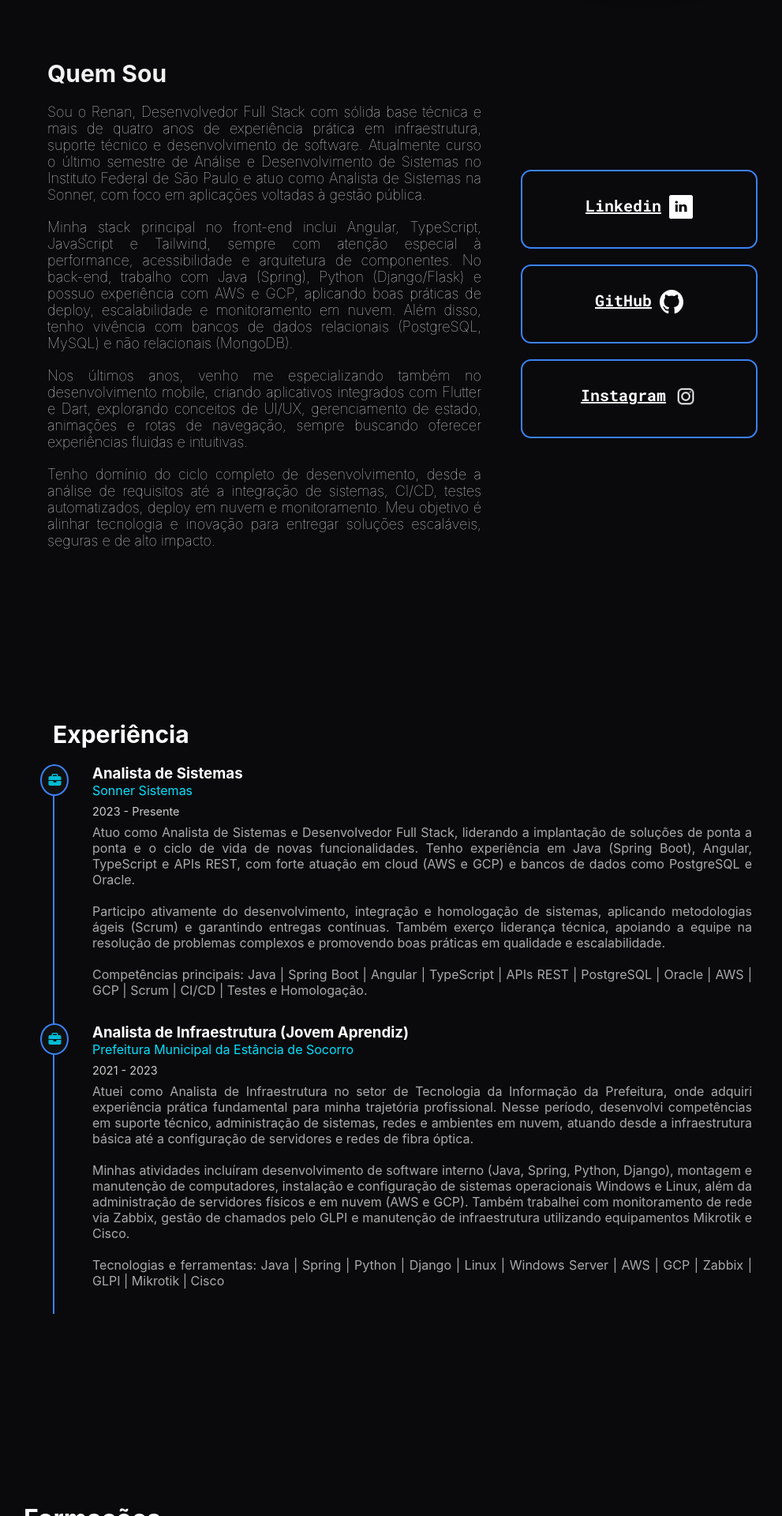
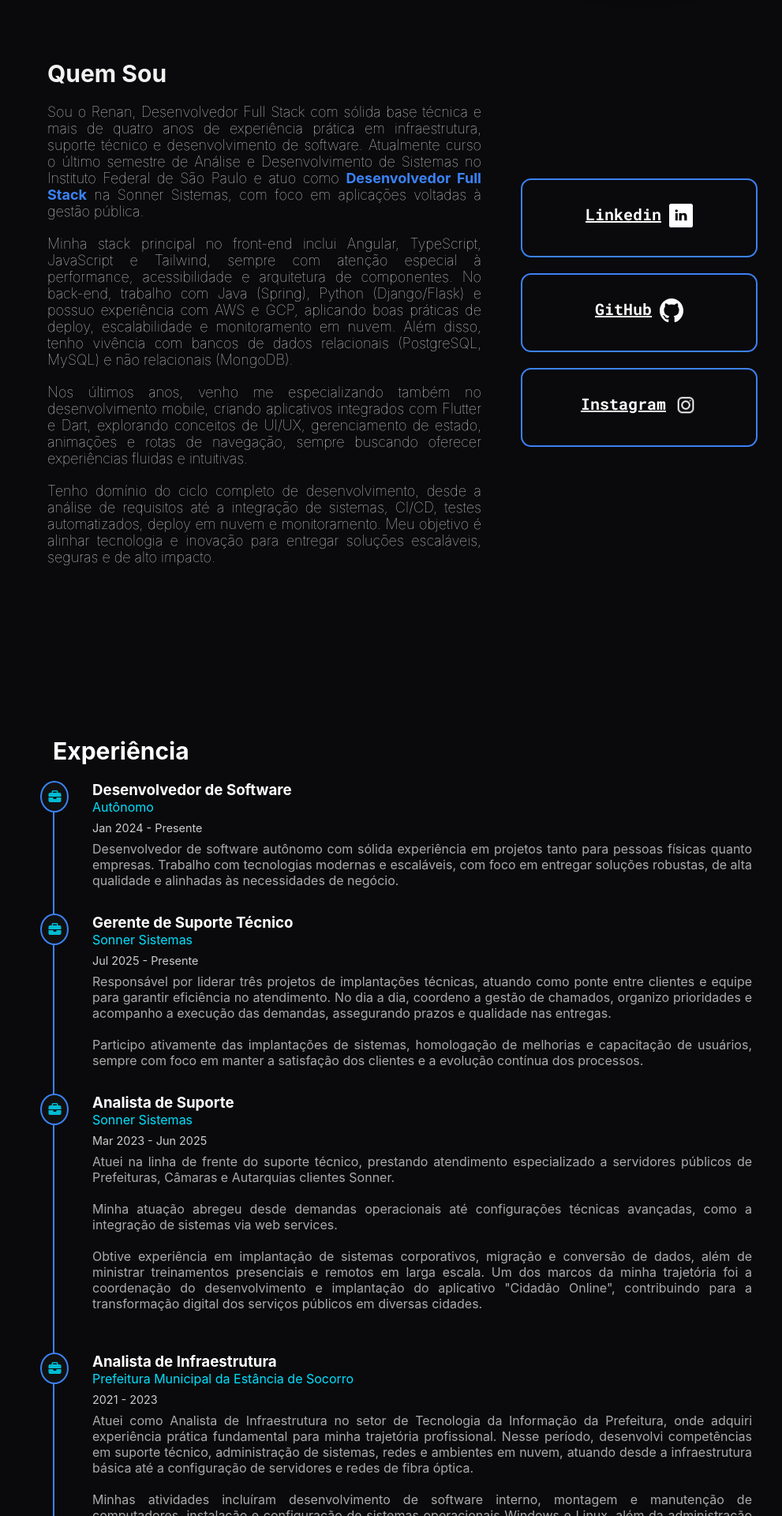
Before and after one commit to renanbreier/MyDevPortfolio-RenanBreier, an Angular app: page / in a window 1280 px wide. Shown: the part 700-2620 px from the top of the page at 79% size, without its empty margins (130-1121 px from the left). Built offline with nearby package versions, Linux system fonts and the light colour scheme.

Commit message:
update infos

```diff
--- a/src/app/components/about/about.component.css
+++ b/src/app/components/about/about.component.css
@@ -34,6 +34,11 @@
   padding: 25px;
 }
 
+span {
+  font-weight: bold;
+  color: rgb(59 130 246);
+}
+
 @media (max-width: 950px) {
   .about_text {
     width: 400px;
--- a/src/app/components/about/about.component.html
+++ b/src/app/components/about/about.component.html
@@ -4,7 +4,7 @@
     <p>
       Sou o Renan, Desenvolvedor Full Stack com sólida base técnica e mais de quatro anos de experiência prática em infraestrutura,
       suporte técnico e desenvolvimento de software. Atualmente curso o último semestre de Análise e Desenvolvimento de Sistemas no
-      Instituto Federal de São Paulo e atuo como Analista de Sistemas na Sonner, com foco em aplicações voltadas à gestão pública.
+      Instituto Federal de São Paulo e atuo como <span>Desenvolvedor Full Stack</span> na Sonner Sistemas, com foco em aplicações voltadas à gestão pública.
     </p>
     <br>
     <p>
--- a/src/app/components/experience/experience.component.ts
+++ b/src/app/components/experience/experience.component.ts
@@ -11,20 +11,33 @@ import { CommonModule } from '@angular/common';
 export class ExperienceComponent {
   experiences = [
     {
-      title: 'Analista de Sistemas',
-      company: 'Sonner Sistemas',
-      date: '2023 - Presente',
-      description: 'Atuo como Analista de Sistemas e Desenvolvedor Full Stack, liderando a implantação de soluções de ponta a ponta e o ciclo de vida de novas funcionalidades. Tenho experiência em Java (Spring Boot), Angular, TypeScript e APIs REST, com forte atuação em cloud (AWS e GCP) e bancos de dados como PostgreSQL e Oracle.\n\n'
-      + 'Participo ativamente do desenvolvimento, integração e homologação de sistemas, aplicando metodologias ágeis (Scrum) e garantindo entregas contínuas. Também exerço liderança técnica, apoiando a equipe na resolução de problemas complexos e promovendo boas práticas em qualidade e escalabilidade.\n\n'
-      + 'Competências principais: Java | Spring Boot | Angular | TypeScript | APIs REST | PostgreSQL | Oracle | AWS | GCP | Scrum | CI/CD | Testes e Homologação.'
+      title: 'Desenvolvedor de Software',
+      company: 'Autônomo',
+      date: 'Jan 2024 - Presente',
+      description: 'Desenvolvedor de software autônomo com sólida experiência em projetos tanto para pessoas físicas quanto empresas. Trabalho com tecnologias modernas e escaláveis, com foco em entregar soluções robustas, de alta qualidade e alinhadas às necessidades de negócio.'
     },
     {
-      title: 'Analista de Infraestrutura (Jovem Aprendiz)',
+      title: 'Gerente de Suporte Técnico',
+      company: 'Sonner Sistemas',
+      date: 'Jul 2025 - Presente',
+      description: 'Responsável por liderar três projetos de implantações técnicas, atuando como ponte entre clientes e equipe para garantir eficiência no atendimento. No dia a dia, coordeno a gestão de chamados, organizo prioridades e acompanho a execução das demandas, assegurando prazos e qualidade nas entregas.\n\n'
+      + 'Participo ativamente das implantações de sistemas, homologação de melhorias e capacitação de usuários, sempre com foco em manter a satisfação dos clientes e a evolução contínua dos processos.'
+    },
+    {
+      title: 'Analista de Suporte',
+      company: 'Sonner Sistemas',
+      date: 'Mar 2023 - Jun 2025',
+      description: 'Atuei na linha de frente do suporte técnico, prestando atendimento especializado a servidores públicos de Prefeituras, Câmaras e Autarquias clientes Sonner.\n\n'
+      + 'Minha atuação abregeu desde demandas operacionais até configurações técnicas avançadas, como a integração de sistemas via web services.\n\n'
+      + 'Obtive experiência em implantação de sistemas corporativos, migração e conversão de dados, além de ministrar treinamentos presenciais e remotos em larga escala. Um dos marcos da minha trajetória foi a coordenação do desenvolvimento e implantação do aplicativo "Cidadão Online", contribuindo para a transformação digital dos serviços públicos em diversas cidades.\n\n'
+    },
+    {
+      title: 'Analista de Infraestrutura',
       company: 'Prefeitura Municipal da Estância de Socorro',
       date: '2021 - 2023',
       description: 'Atuei como Analista de Infraestrutura no setor de Tecnologia da Informação da Prefeitura, onde adquiri experiência prática fundamental para minha trajetória profissional. Nesse período, desenvolvi competências em suporte técnico, administração de sistemas, redes e ambientes em nuvem, atuando desde a infraestrutura básica até a configuração de servidores e redes de fibra óptica.\n\n'
-      + 'Minhas atividades incluíram desenvolvimento de software interno (Java, Spring, Python, Django), montagem e manutenção de computadores, instalação e configuração de sistemas operacionais Windows e Linux, além da administração de servidores físicos e em nuvem (AWS e GCP). Também trabalhei com monitoramento de rede via Zabbix, gestão de chamados pelo GLPI e manutenção de infraestrutura utilizando equipamentos Mikrotik e Cisco.\n\n'
-      + 'Tecnologias e ferramentas: Java | Spring | Python | Django | Linux | Windows Server | AWS | GCP | Zabbix | GLPI | Mikrotik | Cisco'
+      + 'Minhas atividades incluíram desenvolvimento de software interno, montagem e manutenção de computadores, instalação e configuração de sistemas operacionais Windows e Linux, além da administração de servidores físicos e em nuvem (AWS e GCP).\n\n'
+      + 'Tecnologias e ferramentas: Java | Spring | Linux | AWS | GCP | Zabbix | GLPI | Mikrotik | Cisco'
     }
   ].map(exp => ({
     ...exp,
```
Also changed, not shown: 1 other file (tests, documents, lock files or other folders).
